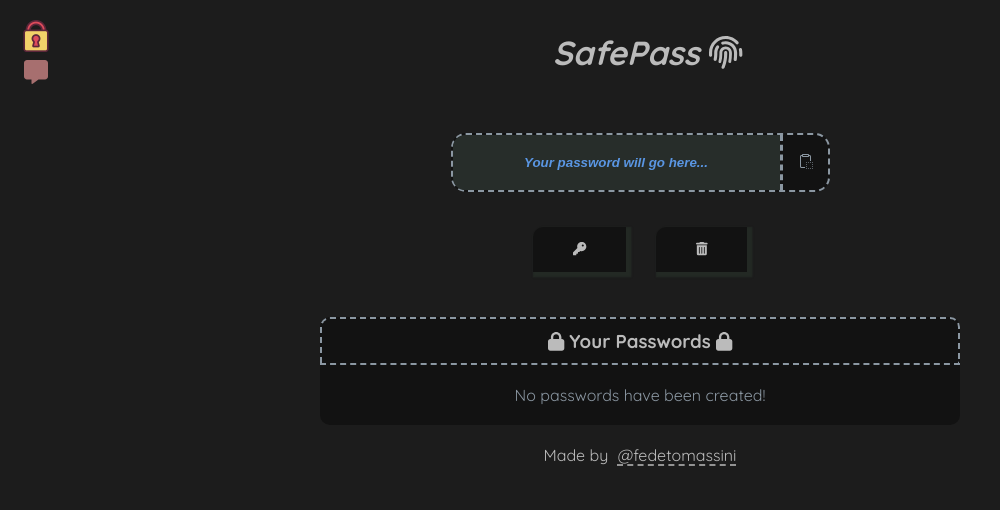
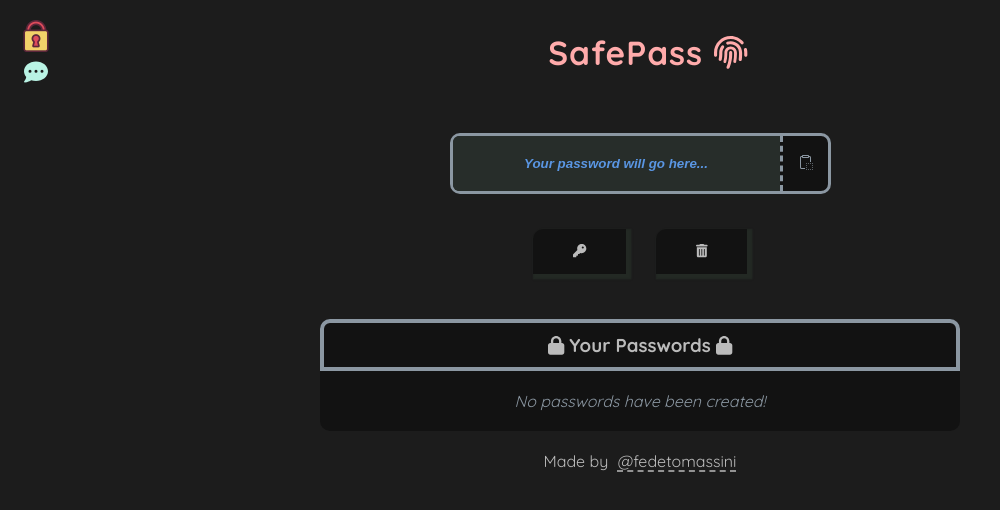
Before and after one commit to fedetomassini/vaultify, a React (Create React App) app: page / in a window 1280 px wide. Shown: the top 510 px of the page, without its empty margins (0-1000 px from the left). Built offline with nearby package versions, Linux system fonts and the light colour scheme.

Commit message:
[1.1]
- A lot of bug fixes.
- Some design changes.

```diff
--- a/package.json
+++ b/package.json
@@ -1,6 +1,6 @@
 {
   "name": "safepass",
-  "version": "1.0.0",
+  "version": "1.1",
   "private": true,
   "dependencies": {
     "@fortawesome/fontawesome-svg-core": "^6.4.0",
--- a/src/App.jsx
+++ b/src/App.jsx
@@ -1,5 +1,5 @@
 import { FontAwesomeIcon } from '@fortawesome/react-fontawesome';
-import { faMessage, faFingerprint } from '@fortawesome/free-solid-svg-icons';
+import { faCommentDots, faFingerprint } from '@fortawesome/free-solid-svg-icons';
 
 import ModuleStyles from '../src/Assets/Styles/App.module.scss';
 import website_logo  from '../src/Assets/Images/website.png';
@@ -12,7 +12,7 @@ const App = () => {
 		<header>
 			<h1 id={ModuleStyles.title}>SafePass <FontAwesomeIcon icon={faFingerprint}/></h1>
 			<img id={ModuleStyles.website_logo} src={website_logo} heigth={32} width={32} title={'SafePass by Federico Tomassini'}/>
-			<a id={ModuleStyles.feedback} href='https://github.com/fedetomassini/safepass/issues' target='_blank'><FontAwesomeIcon icon={faMessage} size='xl' title={'Send Feedback!'}/></a>
+			<a id={ModuleStyles.feedback} href='https://github.com/fedetomassini/safepass/issues' target='_blank'><FontAwesomeIcon icon={faCommentDots} size='xl' title={'Send Feedback!'}/></a>
 		</header>
 
 		<PasswordContainer/>
--- a/src/Assets/Styles/App.module.scss
+++ b/src/Assets/Styles/App.module.scss
@@ -1,14 +1,15 @@
 @import '../Styles/Index.scss';
 
-$feedbackIconColor: #A76F6F;
+$feedbackIconColor: #B9F3E4;
 $githubLinkColor: #E8D2A6;
 
 header{
     #title{
-        color: $textColor;
+        color: #FFABAB;
         font-size: 25pt;
         font-weight: 700;
-        font-style: italic;
+        font-style: normal;
+        letter-spacing: 1px;
         margin-top: 32px;
         margin-bottom: -60px;
         margin-left: 15px;
--- a/src/Components/Passwords/Passwords.jsx
+++ b/src/Components/Passwords/Passwords.jsx
@@ -1,7 +1,7 @@
-import React, { useState, useEffect, useRef } from 'react';
+import React, { useState, useEffect } from 'react';
 import Swal from 'sweetalert2';
 import { FontAwesomeIcon } from '@fortawesome/react-fontawesome';
-import { faKey, faTrashCan, faLock, faThumbsUp } from '@fortawesome/free-solid-svg-icons';
+import { faKey, faTrashCan, faLock } from '@fortawesome/free-solid-svg-icons';
 import { ClipboardCopyIcon } from '@radix-ui/react-icons';
 
 
@@ -29,10 +29,13 @@ const PasswordGenerator = ({ onSavePassword }) => {
     const copyToClipboard = () => {
         if(password === ''){
             Swal.fire({
-                title: 'SafePass',
-                text: `You need to generate a password first :)`,
+                title: '<span style="color: #FFABAB; font-weight: bold;">SafePass</span>',
+                timer: 3750,
+                timerProgressBar: true,
+                html: `<span style="font-weight: bold;">You need to generate a password first :)</span>`,
                 icon: 'error',
                 showConfirmButton: true,
+                confirmButtonText: 'Oops, ok!',
                 allowEscapeKey: false,
                 allowEnterKey: false,
                 allowOutsideClick: false,
@@ -44,10 +47,13 @@ const PasswordGenerator = ({ onSavePassword }) => {
         }else{
             navigator.clipboard.writeText(password);
             Swal.fire({
-                title: 'SafePass',
-                text: `${password} \ has been copied to clipboard successfully!`,
+                title: '<span style="color: #FFABAB; font-weight: bold;">SafePass</span>',
+                timer: 3750,
+                timerProgressBar: true,
+                html: `<span style="color: #3fcf8e; font-weight: bold;">${password}</span> has been copied to clipboard successfully!`,
                 icon: 'success',
                 showConfirmButton: true,
+                confirmButtonText: 'Alr, thank you!',
                 allowEscapeKey: false,
                 allowEnterKey: false,
                 allowOutsideClick: false,
@@ -60,15 +66,17 @@ const PasswordGenerator = ({ onSavePassword }) => {
         }
     };
 
-    const clearStorage = (savedPasswords) => {
-        const STORAGE_CONTAINER = localStorage.getItem('LatestPasswords', savedPasswords);
-        if(localStorage.length === 0){
+    const clearStorage = () => {
+        const STORAGE_CONTAINER = JSON.parse(localStorage.getItem('LatestPasswords'));
+        if(!STORAGE_CONTAINER || STORAGE_CONTAINER.length === 0){
             Swal.fire({
-                title: 'SafePass',
+                title: '<span style="color: #FFABAB; font-weight: bold;">SafePass</span>',
+                timer: 3750,
+                timerProgressBar: true,
                 icon: 'info',
-                text: 'The passwords list is empty.',
+                html: '<span style="font-weight: bold;">The passwords list is empty.</span>',
                 showConfirmButton: true,
-                confirmButtonText: 'Ok',
+                confirmButtonText: 'Oops!',
                 confirmButtonColor: '#41644A',
                 allowEscapeKey: false,
                 allowEnterKey: false,
@@ -82,10 +90,10 @@ const PasswordGenerator = ({ onSavePassword }) => {
             localStorage.clear(STORAGE_CONTAINER);
             console.clear();
             Swal.fire({
-                text: `The passwords list has been cleared successfully! \ Reloading website...`,
-                icon: 'success',
                 timer: 1750,
                 timerProgressBar: true,
+                html: `<span style="font-weight: bold;">The passwords list has been cleared successfully! \ Reloading website...</span>`,
+                icon: 'success',
                 showConfirmButton: false,
                 allowEscapeKey: false,
                 allowEnterKey: false,
@@ -107,18 +115,17 @@ const PasswordGenerator = ({ onSavePassword }) => {
         localStorage.setItem('LatestPasswords', JSON.stringify([]));
     }
 
-    const GENERATOR_BTN = useRef(null);
+    // Comportamiento del botón para generar contraseñas \\
+    const [generatorBtnDisabled, setGeneratorBtnDisabled] = useState(false);
     const STORAGE_LENGTH = localStorage['LatestPasswords'].length;
     const IS_FULL_STORAGE = localStorage.getItem('isFullStorage');
 
     useEffect(() => {
-        if (GENERATOR_BTN.current){
-            if (STORAGE_LENGTH >= 281 || IS_FULL_STORAGE === 'true'){
-                GENERATOR_BTN.current.disabled = true;
-                // Funciona correctamente, solo queda por ver que se actualice al momento sin necesidad de reiniciar el DOM.
+        if (STORAGE_LENGTH >= 309.1 || IS_FULL_STORAGE === 'true') {
+          setGeneratorBtnDisabled(true);
+          localStorage.setItem('isFullStorage', true)
         }
-        }
-    }, []);
+    }, [STORAGE_LENGTH, IS_FULL_STORAGE]);
 
 	return(
 		<>
@@ -128,7 +135,7 @@ const PasswordGenerator = ({ onSavePassword }) => {
 		</section>
 
         <section className={PasswordStyles.buttonContainer}>
-            <button id={PasswordStyles.passwordGeneratorBtn} disabled={false} ref={GENERATOR_BTN} onClick={generatePassword}><FontAwesomeIcon icon={faKey}/></button>
+            <button id={PasswordStyles.passwordGeneratorBtn} disabled={generatorBtnDisabled} onClick={generatePassword}><FontAwesomeIcon icon={faKey}/></button>
             <button id={PasswordStyles.clearStorageBtn} onClick={clearStorage}><FontAwesomeIcon icon={faTrashCan}/></button>
         </section>
 		</>
@@ -158,10 +165,13 @@ const PasswordContainer = () => {
         if(prevPasswords.length <= MAX_PASSWORDS) {
             setPasswords(prevPasswords);
             localStorage.setItem('LatestPasswords', JSON.stringify(prevPasswords));
+            // console.log(prevPasswords.length) //
         }else {
             Swal.fire({
-                title: 'SafePass',
-                text: `The storage limit has been reached: [${MAX_PASSWORDS}] PASSWORDS`,
+                title: '<span style="color: #FFABAB; font-weight: bold;">SafePass</span>',
+                timer: 10750,
+                timerProgressBar: true,
+                html: `<span style="font-weight: bold;">The storage limit has been reached: [<span style="color: #D14D72">${MAX_PASSWORDS}</span>] PASSWORDS</span>`,
                 icon: 'error',
                 showConfirmButton: true,
                 confirmButtonColor: '#41644A',
@@ -175,7 +185,7 @@ const PasswordContainer = () => {
                 background: "#232924",
                 color: "#8B97A2"
             })
-            localStorage.setItem('isFullStorage', true)
+            localStorage.setItem('isFullStorage', true);
             console.info(`%cThe storage limit has been reached: [${MAX_PASSWORDS}] PASSWORDS`, 'color: #B04759');
         }
     };
@@ -183,10 +193,13 @@ const PasswordContainer = () => {
     const copyToClipboard = (password) => {
         navigator.clipboard.writeText(password);
         Swal.fire({
-          title: 'SafePass',
-          text: `${password} has been copied to clipboard successfully!`,
+            title: '<span style="color: #FFABAB; font-weight: bold;">SafePass</span>',
+            timer: 3750,
+            timerProgressBar: true,
+            html: `<span style="color: #3fcf8e; font-weight: bold;">${password}</span> has been copied to clipboard successfully!`,
             icon: 'success',
             showConfirmButton: true,
+            confirmButtonText: 'Alr, thank you!',
             allowEscapeKey: false,
             allowEnterKey: false,
             allowOutsideClick: false,
--- a/src/Components/Passwords/Passwords.module.scss
+++ b/src/Components/Passwords/Passwords.module.scss
@@ -9,6 +9,7 @@ $passwordsContainer_BC: rgb(18, 18, 18);
 
 $textColor_a: #3fcf8e;
 $textColor_b: #272D2A;
+$textColor_c: #B5F1CC;
 $textColor_placeholder: #5A96E3;
 
 $input_BackgroundColor: #272D2A;
@@ -28,18 +29,17 @@ $buttonStatus_clearStorage: #B04759;
     justify-content: center;
     margin-left: auto;
     margin-right: auto;
-    border-radius: 15px;
-    border: 2px dashed $borderColor;
+    border-radius: 10px;
+    border: 3px solid $borderColor;
     background-color: $passwordsContainer_BC;
     input{
         width: 100%;
         border: none;
-        border-top-left-radius: 12px;
-        border-bottom-left-radius: 12px;
+        border-top-left-radius: 6px;
+        border-bottom-left-radius: 6px;
         text-align: center;
         font-weight: 700;
         font-style: italic;
-        color: $textColor_a;
         background-color: $input_BackgroundColor;
         &:focus, &:focus-visible, &:hover{
             box-shadow: none;
@@ -47,6 +47,9 @@ $buttonStatus_clearStorage: #B04759;
         }
         &::placeholder{
             color: $textColor_placeholder;
+        }
+        &[value]{
+            color: $textColor_a;
         }
     }
     button{
@@ -144,7 +147,7 @@ $buttonStatus_clearStorage: #B04759;
         font-weight: 700;
         text-align: center;
         color: $textColor;
-        border: 2px dashed $borderColor;
+        border: 4px solid $borderColor;
         border-top-left-radius: 10px;
         border-top-right-radius: 10px;
         margin-bottom: 20px;
@@ -153,6 +156,7 @@ $buttonStatus_clearStorage: #B04759;
         padding-bottom: 20px;
         margin-block-start: 0em;
         text-align: center;
+        font-style: italic;
         color: #8B97A2;
     }
     .lastPasswordsContainer{
@@ -179,7 +183,7 @@ $buttonStatus_clearStorage: #B04759;
             background-color: #232924;
             &:hover{
                 cursor: pointer;
-                color: $textColor;
+                color: $textColor_c;
             }
         }
     }
```
Also changed, not shown: 1 other file (tests, documents, lock files or other folders). Lines whose indentation alone changed are shown as unchanged.
